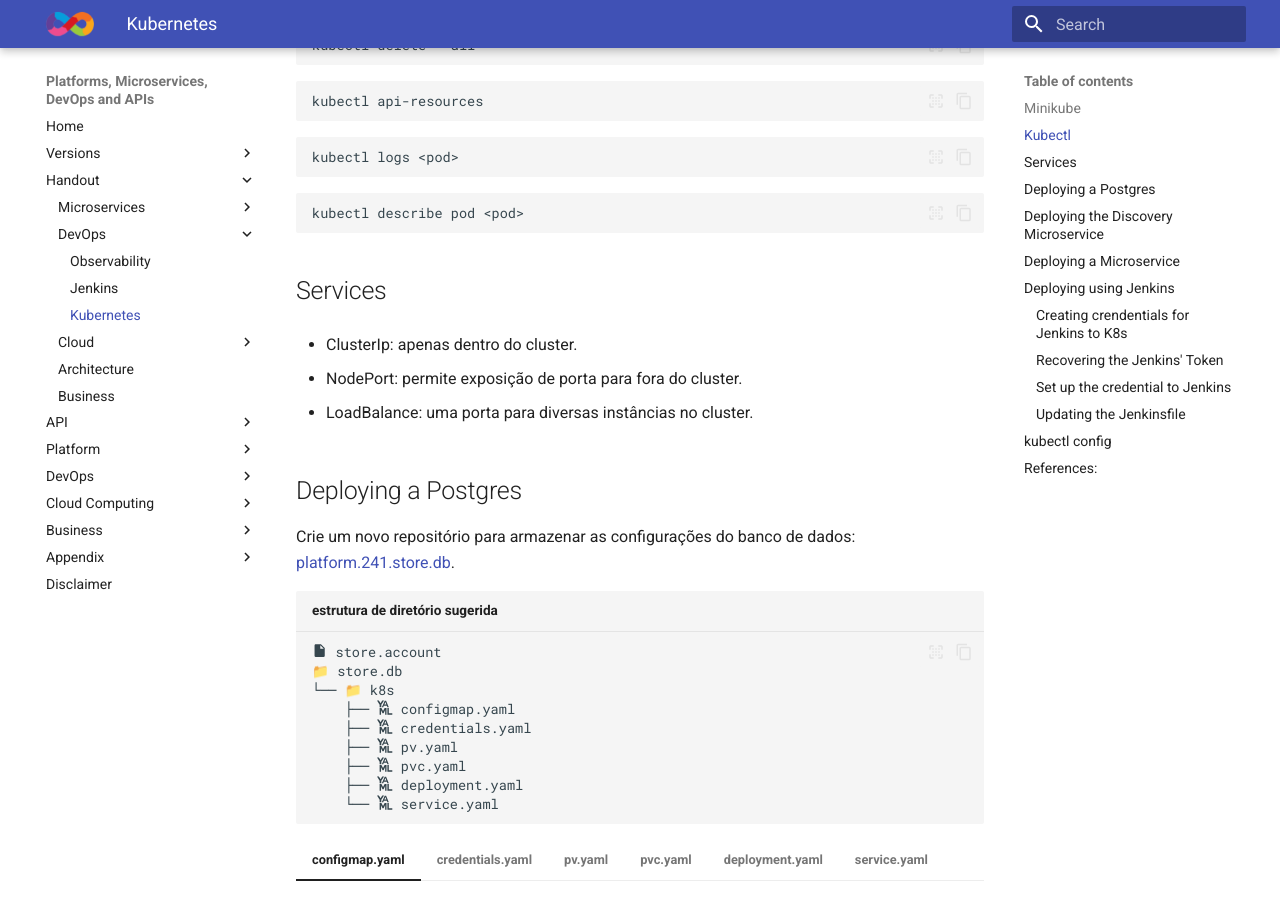
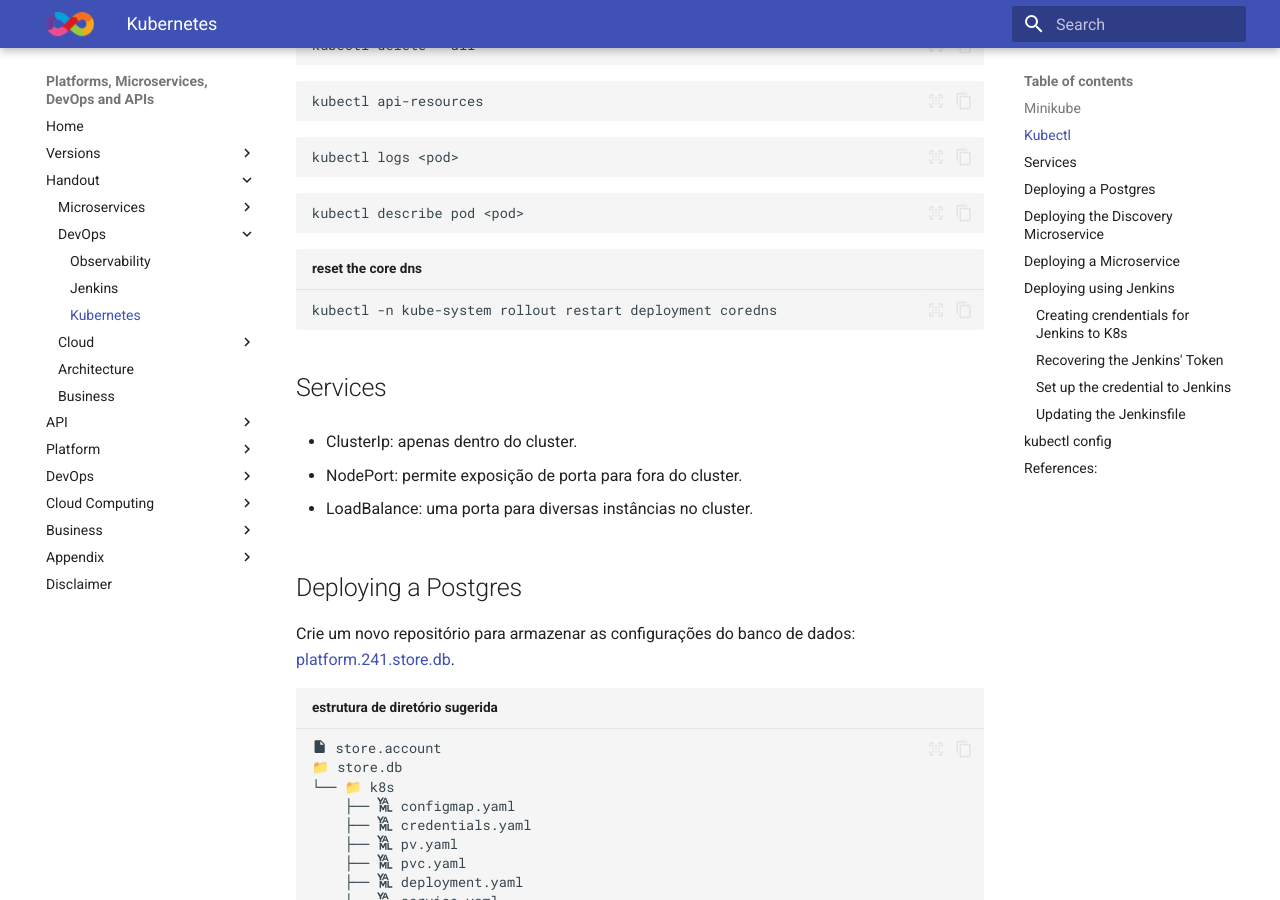
Before and after one commit to laupontiroli/platform_api-serv, an MkDocs documentation site: the page built from docs/handout/devops/kubernetes.md, in a window 1280 px wide and 900 px high, scrolled down 1103 px. Built offline with MkDocs 1.6.1 and Material for MkDocs 9.7.7, drawn with Linux system fonts in a browser that asks for light colours.

Commit message:
magic commands

````diff
--- a/docs/handout/devops/kubernetes.md
+++ b/docs/handout/devops/kubernetes.md
@@ -68,6 +68,10 @@ kubectl logs <pod>
 
 ``` shell
 kubectl describe pod <pod>
+```
+
+``` shell title="reset the core dns"
+kubectl -n kube-system rollout restart deployment coredns
 ```
 
 ## Services
````
